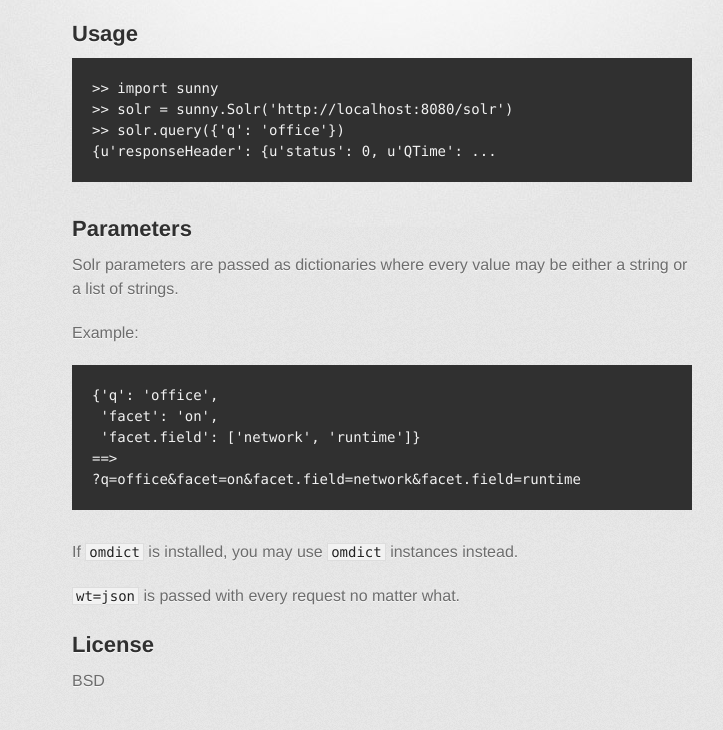
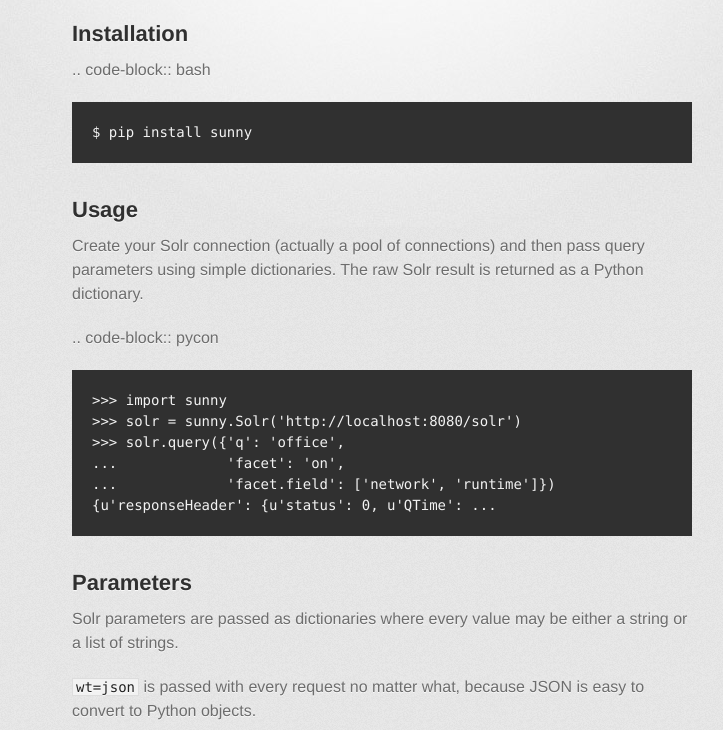
Before and after one commit to denizdogan/sunny, a plain HTML site: page index.html in a window 1280 px wide. Shown: the part 346-1076 px from the top of the page, without its empty margins (258-981 px from the left). Drawn offline with Linux system fonts and the light colour scheme; a web font is replaced by a local one.

Commit message:
Create gh-pages branch via GitHub

```diff
--- a/index.html
+++ b/index.html
@@ -35,11 +35,26 @@
 
 <p>This is a very simple Solr interface for Python.</p>
 
+<h2>Installation</h2>
+
+<p>.. code-block:: bash</p>
+
+<pre><code>$ pip install sunny
+</code></pre>
+
 <h2>Usage</h2>
 
-<pre><code>&gt;&gt; import sunny
-&gt;&gt; solr = sunny.Solr('http://localhost:8080/solr')
-&gt;&gt; solr.query({'q': 'office'})
+<p>Create your Solr connection (actually a pool of connections) and then
+pass query parameters using simple dictionaries.  The raw Solr result
+is returned as a Python dictionary.</p>
+
+<p>.. code-block:: pycon</p>
+
+<pre><code>&gt;&gt;&gt; import sunny
+&gt;&gt;&gt; solr = sunny.Solr('http://localhost:8080/solr')
+&gt;&gt;&gt; solr.query({'q': 'office',
+...             'facet': 'on',
+...             'facet.field': ['network', 'runtime']})
 {u'responseHeader': {u'status': 0, u'QTime': ...
 </code></pre>
 
@@ -48,18 +63,23 @@
 <p>Solr parameters are passed as dictionaries where every value may be
 either a string or a list of strings.</p>
 
+<p><code>wt=json</code> is passed with every request no matter what, because JSON
+is easy to convert to Python objects.</p>
+
 <p>Example:</p>
+
+<p>.. code-block:: python</p>
 
 <pre><code>{'q': 'office',
  'facet': 'on',
  'facet.field': ['network', 'runtime']}
-==&gt;
-?q=office&amp;facet=on&amp;facet.field=network&amp;facet.field=runtime
 </code></pre>
 
-<p>If <code>omdict</code> is installed, you may use <code>omdict</code> instances instead.</p>
+<p>The above is equivalent to this query string:
+<code>?wt=json&amp;q=office&amp;facet=on&amp;facet.field=network&amp;facet.field=runtime</code></p>
 
-<p><code>wt=json</code> is passed with every request no matter what.</p>
+<p>If the <code>orderedmultidict</code> package is installed, you may use
+<code>omdict</code> instances instead of dictionaries.</p>
 
 <h2>License</h2>
 
```
Also changed, not shown: params.json (+1 -1 lines).
